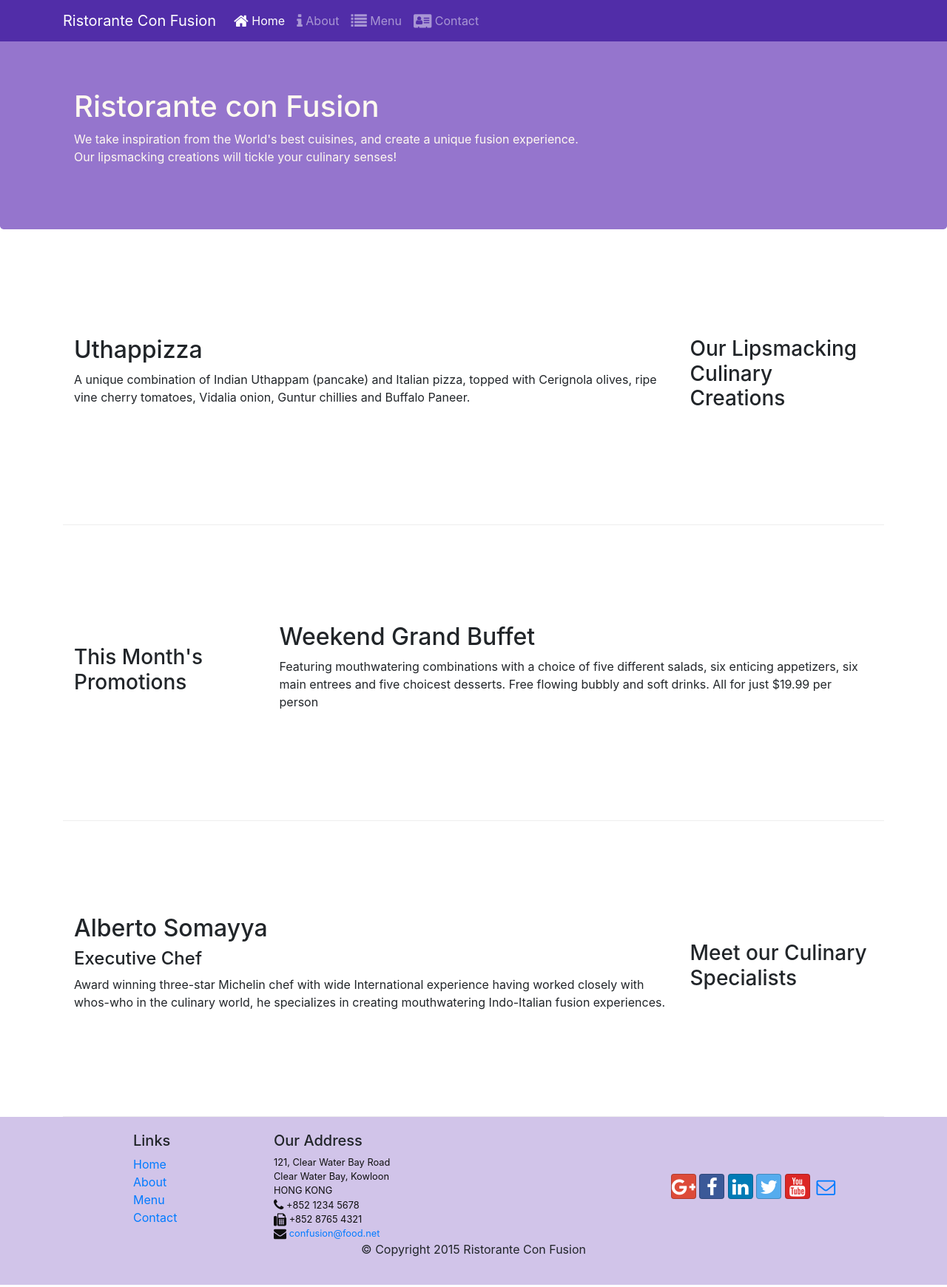
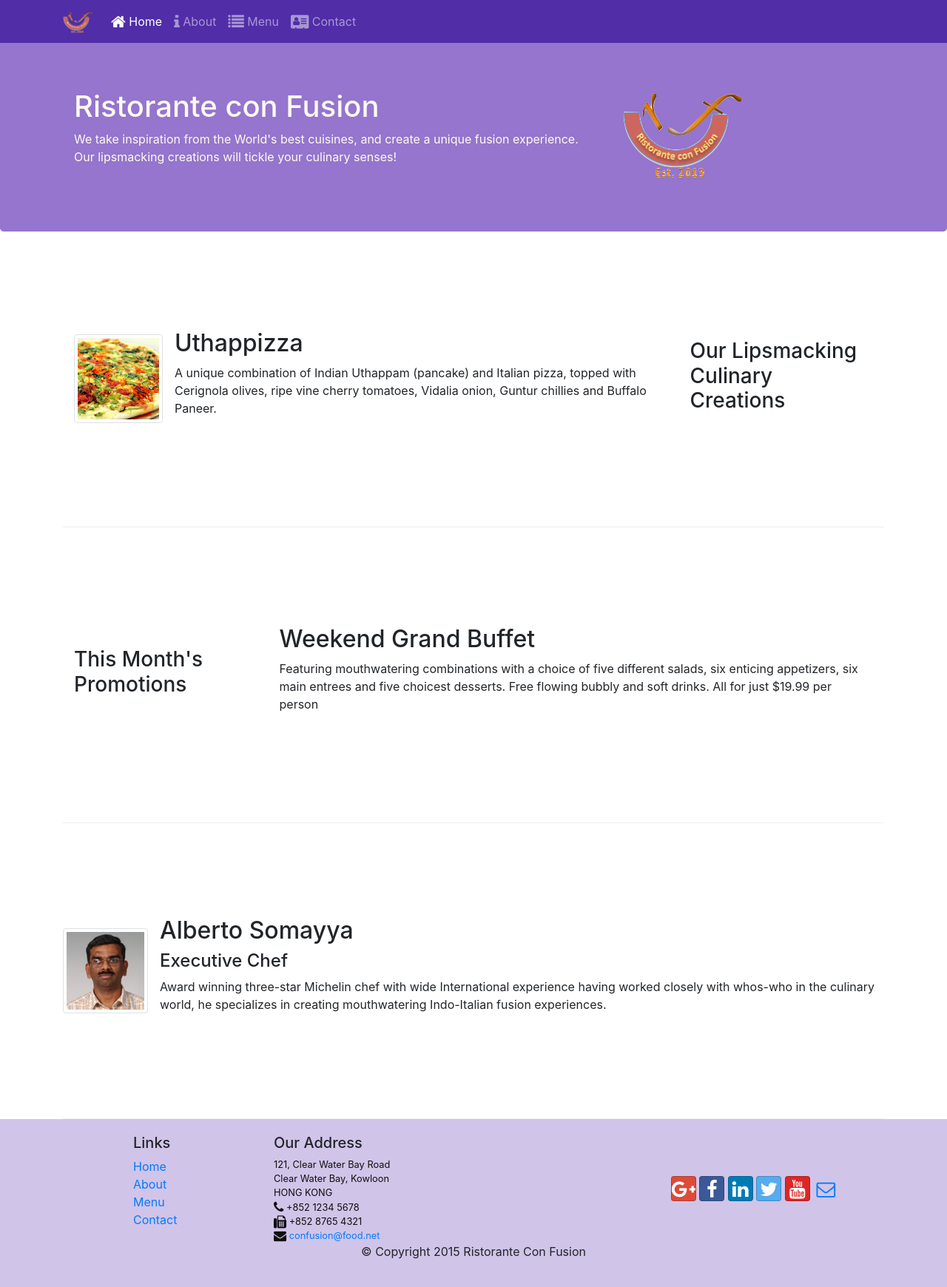
Before and after one commit to astudd/conFusion, a website: page index.html in a window 1280 px wide. Shown: the whole page at 74% size. Drawn offline with nearby package versions, Linux system fonts and the light colour scheme.

Commit message:
Images and Media

```diff
--- a/index.html
+++ b/index.html
@@ -21,9 +21,7 @@
             <button class="navbar-toggler" type="button" data-toggle="collapse" data-target="#navbar">
                 <span class="navbar-toggler-icon"></span>
             </button>
-            <a class="navbar-brand" href="/">
-                Ristorante Con Fusion
-            </a>
+            <a class="navbar-brand" href="/"><img src="img/logo.png" height="30" width="41"></a>
             <div id="navbar" class="collapse navbar-collapse">
                 <ul class="navbar-nav">
                     <li class="nav-item active"><a class="nav-link" href="/"><span class="fa fa-home fa-lg"></span> Home</a></li>
@@ -41,7 +39,8 @@
                     <h1>Ristorante con Fusion</h1>
                     <p>We take inspiration from the World's best cuisines, and create a unique fusion experience. Our lipsmacking creations will tickle your culinary senses!</p>
                 </div>
-                <div class="col col-sm">
+                <div class="col col-sm align-self-center">
+                    <img src="img/logo.png" class="img-fluid">
                 </div>
             </div>
         </div>
@@ -53,8 +52,17 @@
                 <h3>Our Lipsmacking Culinary Creations</h3>
             </div>
             <div class="col-sm order-sm-1 col-md">
-                <h2>Uthappizza</h2>
-                <p class="d-none d-sm-block">A unique combination of Indian Uthappam (pancake) and Italian pizza, topped with Cerignola olives, ripe vine cherry tomatoes, Vidalia onion, Guntur chillies and Buffalo Paneer.</p>
+                <div class="media">
+                    <img class="d-flex mr-3 img-thumbnail align-self-center"
+                         src="img/uthappizza.png" alt="Uthappizza">
+                    <div class="media-body">
+                        <h2 class="mt-0">Uthappizza</h2>
+                        <p class="hidden-xs-down">A unique combination of Indian Uthappam (pancake) and
+                          Italian pizza, topped with Cerignola olives, ripe vine
+                          cherry tomatoes, Vidalia onion, Guntur chillies and
+                          Buffalo Paneer.</p>
+                    </div>
+                </div>
             </div>
         </div>
 
@@ -70,14 +78,19 @@
         </div>
 
         <div class="row row-content align-items-center">
-            <div class="col-sm-4 order-sm-2 col-md-3">
-                <h3>Meet our Culinary Specialists</h3>
-            </div>
-            <div class="col-sm order-sm-1 col-md">
-                <h2>Alberto Somayya</h2>
-                <h4>Executive Chef</h4>
-                <p class="d-none d-sm-block">Award winning three-star Michelin chef with wide International experience having worked closely with whos-who in the culinary world, he specializes in creating mouthwatering Indo-Italian fusion experiences. </p>
-            </div>
+            <div class="media">
+                    <img class="d-flex mr-3 img-thumbnail align-self-center"
+                         src="img/alberto.png" alt="Alberto Somayya">
+                    <div class="media-body">
+                        <h2 class="mt-0">Alberto Somayya</h2>
+                        <h4>Executive Chef</h4>
+                        <p class="hidden-xs-down">Award winning three-star Michelin chef with wide
+                         International experience having worked closely with
+                         whos-who in the culinary world, he specializes in
+                          creating mouthwatering Indo-Italian fusion experiences.
+                         </p>
+                    </div>
+                </div>
         </div>
     </div>
 
```
Also changed, not shown: aboutus.html (+3 -4 lines), contactus.html (+3 -2 lines), img/alberto.png (added), img/buffet.png (added), img/logo.png (added), img/uthappizza.png (added).
